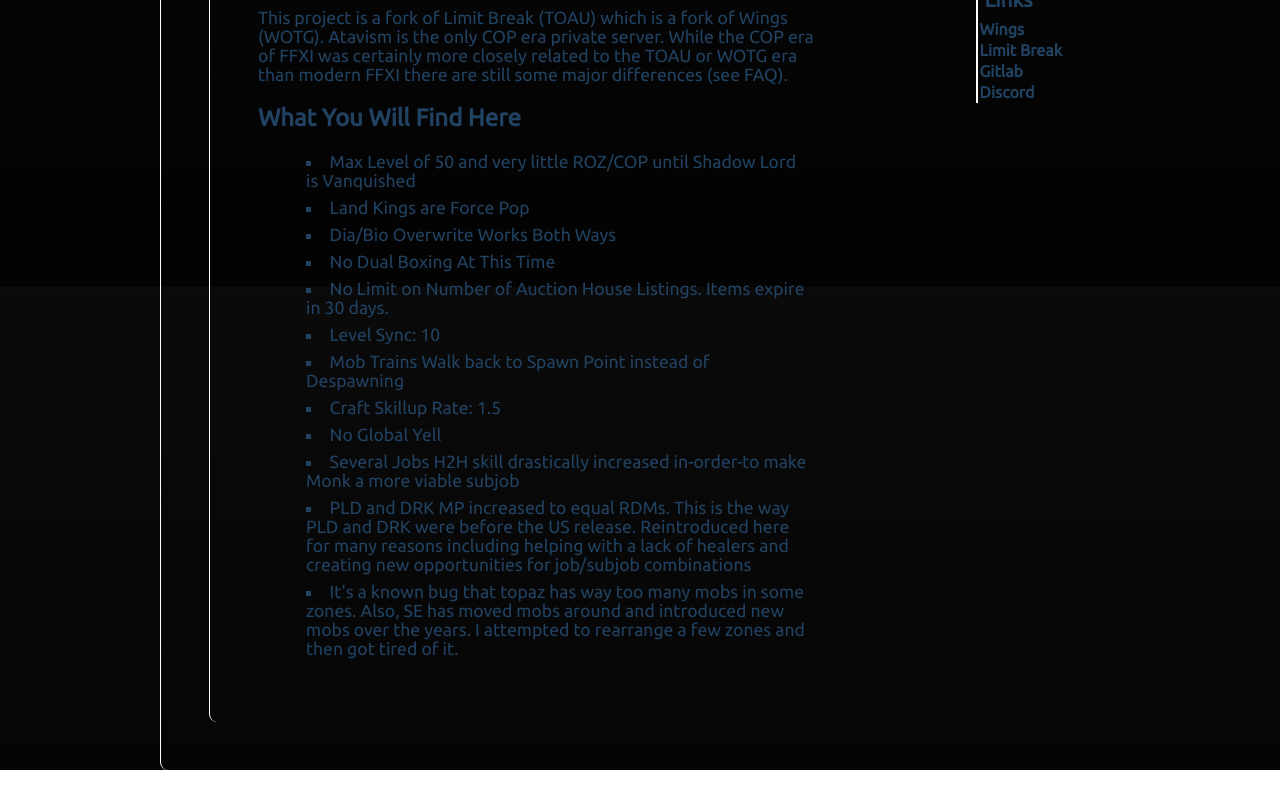
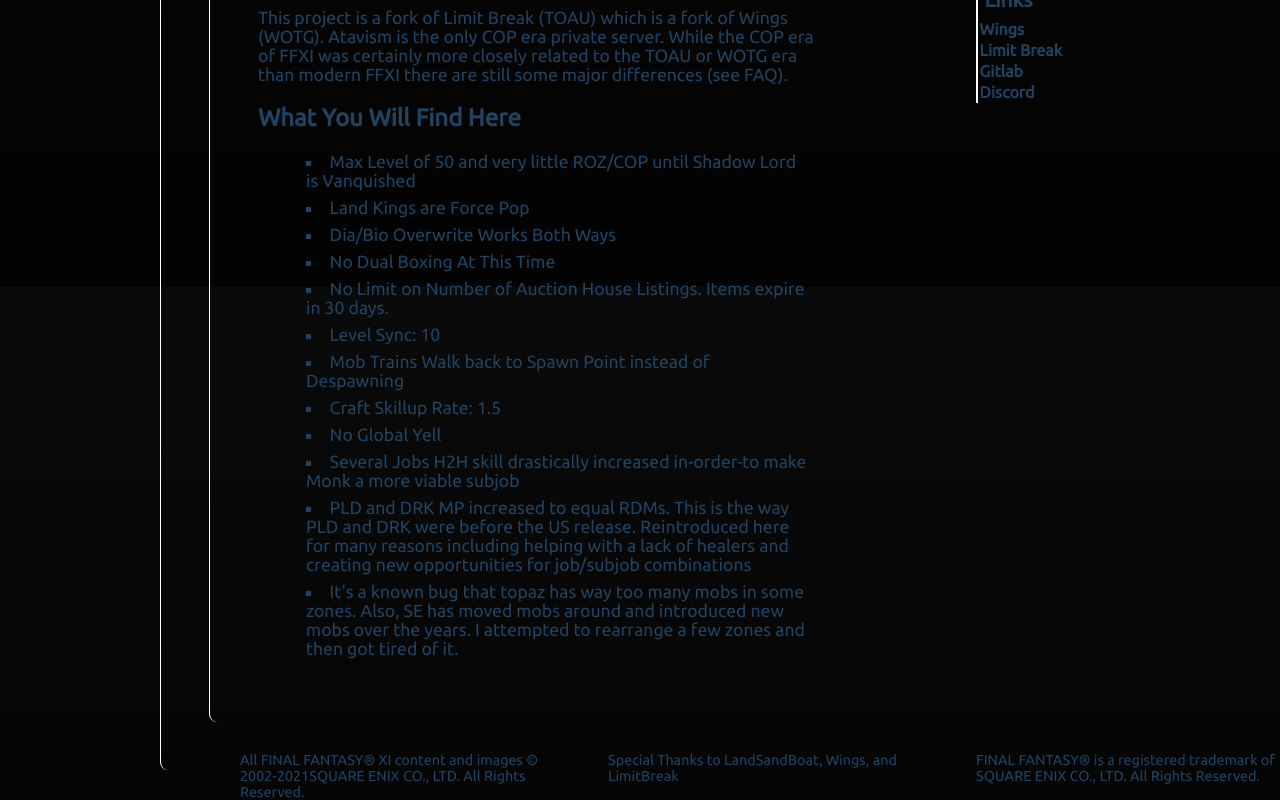
Before and after one commit to Grahf0085/atavism-vue, a Vue app: page / in a window 1280 px wide. Shown: the part 513-1313 px from the top of the page. Before the commit the page ends 1283 px from the top, so only its background shows below. Built offline with nearby package versions, Linux system fonts and the light colour scheme.

Commit message:
finish footer

```diff
--- a/src/App.vue
+++ b/src/App.vue
@@ -28,15 +28,19 @@
       </div>
     </div>
   <router-view/>
+  <Footer />
 </template>
 
 <script>
+
 import Header from './components/Header.vue'
+import Footer from './components/Footer.vue'
 
 export default {
   name: 'App',
   components: {
-    Header
+    Header,
+    Footer
   }
 }
 
@@ -60,6 +64,7 @@
   grid-template-columns: 3fr 1fr;
   grid-template-rows: .2fr 4fr;
   gap: 4rem;
+  position: relative;
 }
 
 #nav, #internal, #tools, #links {
--- /dev/null
+++ b/src/components/Footer.vue
@@ -0,0 +1,36 @@
+<template>
+  <footer>
+
+    <p>All FINAL FANTASY® XI content and images © 2002-2021SQUARE ENIX CO., LTD. All Rights Reserved.</p>
+
+    <p>Special Thanks to <a href = "https://github.com/LandSandBoat/server">LandSandBoat</a>, <a href = "https://www.wingsxi.com">Wings</a>, and <a href = "https://www.limitbreakffxi.com/">LimitBreak</a></p>
+
+    <p>FINAL FANTASY® is a registered trademark of SQUARE ENIX CO., LTD. All Rights Reserved.</p>
+
+  </footer>
+</template>
+
+<script>
+export default {
+  name: 'Footer'
+}
+
+</script>
+
+<style scoped>
+
+  footer {
+    display: grid;
+    grid-template-columns: repeat(3, 1fr);
+    gap: 4rem;
+    padding-left: 15rem;
+    position: absolute;
+    bottom: 0;
+    height: 2.0rem;
+  }
+
+  p {
+    font-size: .9rem;
+  }
+
+</style>
```
